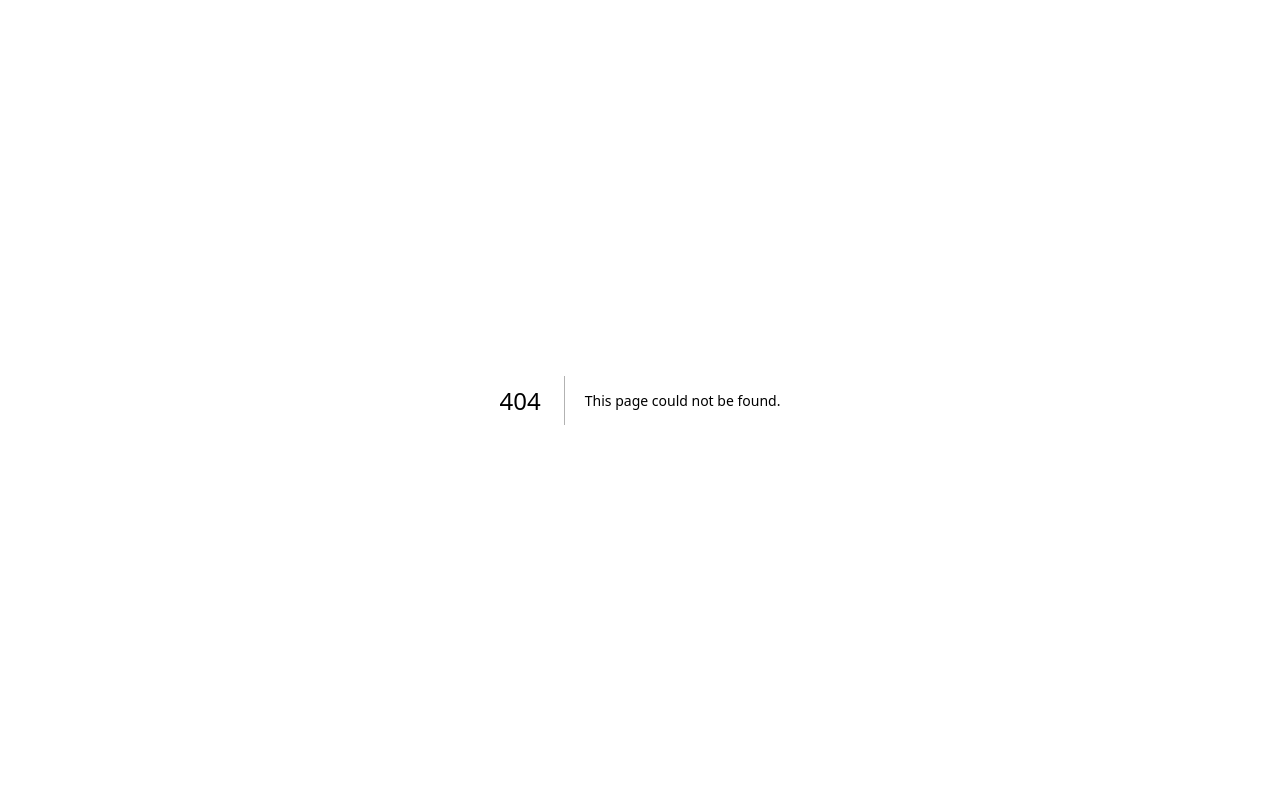
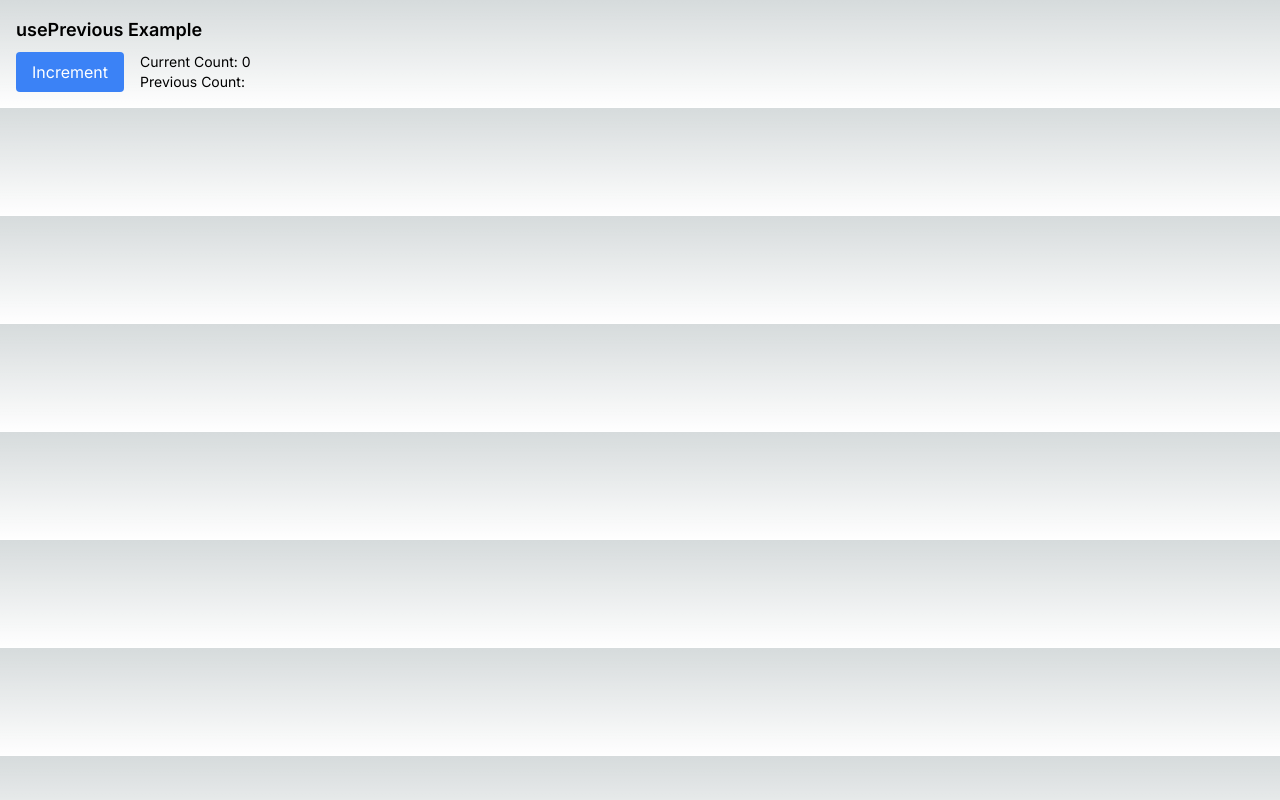
Before and after one commit to adrianksiazek/50-react-hooks, a Next.js app: page /use-previous in a window 1280 px wide. Before the commit this address had no page. Built offline with nearby package versions, Linux system fonts and the light colour scheme.

Commit message:
feat: usePrevious

```diff
--- /dev/null
+++ b/app/(hooks)/use-previous/page.tsx
@@ -0,0 +1,35 @@
+"use client";
+
+import { useState, useEffect, useRef } from "react";
+
+function usePrevious<T>(value: T): T | undefined {
+  const ref = useRef<T>();
+
+  useEffect(() => {
+    ref.current = value;
+  }, [value]);
+
+  return ref.current;
+}
+
+export default function UsePreviousRoute() {
+  const [count, setCount] = useState<number>(0);
+  const previousCount = usePrevious(count);
+
+  return (
+    <div className="p-4">
+      <h1 className="text-lg font-semibold">usePrevious Example</h1>
+      <div className="flex items-center gap-4 mt-2">
+        <button
+          onClick={() => setCount((prevCount) => prevCount + 1)}
+          className="px-4 py-2 bg-blue-500 text-white rounded hover:bg-blue-700 transition duration-150">
+          Increment
+        </button>
+        <div className="text-sm">
+          <p>Current Count: {count}</p>
+          <p>Previous Count: {previousCount}</p>
+        </div>
+      </div>
+    </div>
+  );
+}
--- a/app/routes.ts
+++ b/app/routes.ts
@@ -17,4 +17,10 @@ export const hooks = [
     id: "use-window-size",
     path: "use-window-size",
   },
+  {
+    name: "usePrevious",
+    description: "Access the previous value of a state with usePrevious.",
+    id: "use-previous",
+    path: "use-previous",
+  },
 ] as const;
```
